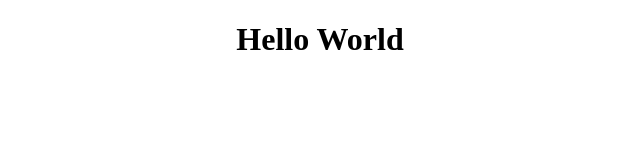
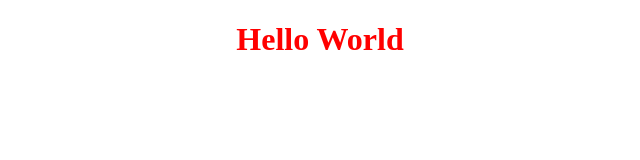
Before and after one commit to thelovesmith/Learn-Github, a plain HTML site: page index.html in a window 1280 px wide. Shown: the whole page, without its empty margins (320-960 px from the left). Drawn offline with Linux system fonts and the light colour scheme.

Commit message:
updates html adding outside resources

```diff
--- a/index.html
+++ b/index.html
@@ -2,8 +2,10 @@
 <html>
   <head>
     <title>Here's the Title to our Page</title>
+    <link  rel="stylesheet" type="text/css" href="./css/style.css" />
   </head>
   <body>
     <h1 align="center">Hello World</h1>
+    <script src="./js/app.js">
   </body>
 </html>
```
